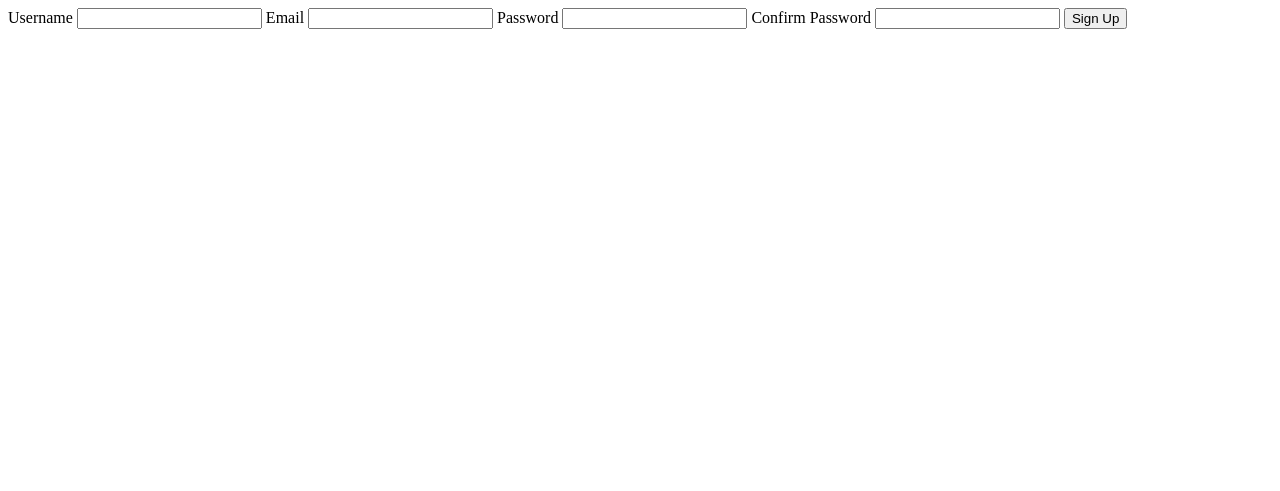
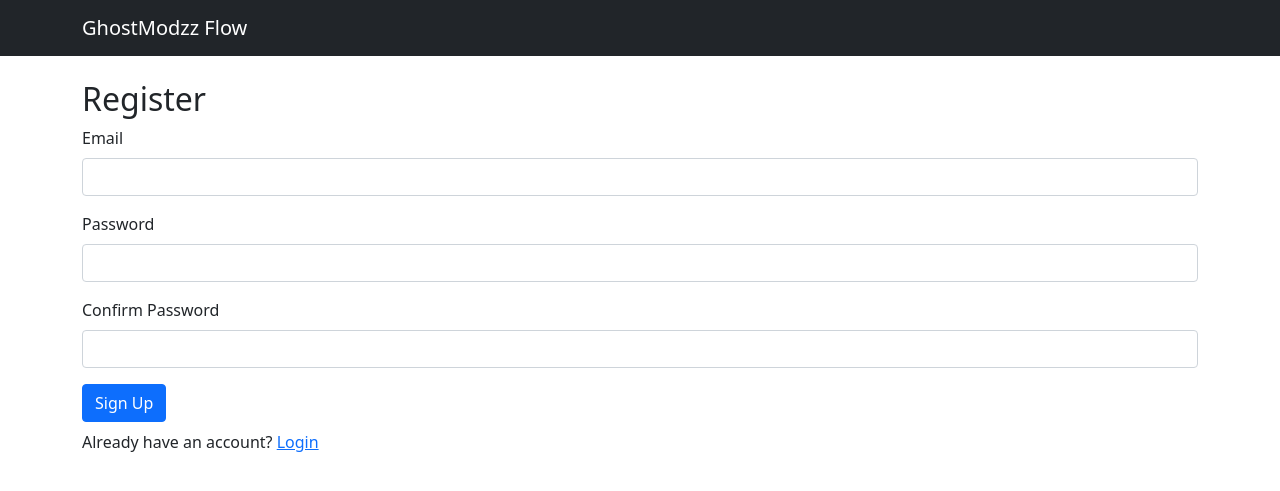
Before and after one commit to Ghostmodzzz/ghostmodzz-flow-app, a Flask app: page /register in a window 1280 px wide. Shown: the top 491 px of the page. Run offline with Flask 2, Linux system fonts and the light colour scheme; the visitor is signed in with stand-in values (Sample User, id 1).

Commit message:
Add files via upload

```diff
--- a/templates/dashboard.html
+++ b/templates/dashboard.html
@@ -1,5 +1,8 @@
+
 {% extends "layout.html" %}
 {% block title %}Dashboard{% endblock %}
 {% block content %}
-<h1>Welcome to your Dashboard</h1>
+<h2>Dashboard</h2>
+<p>Welcome, {{ name }}!</p>
+<a href="{{ url_for('logout') }}" class="btn btn-danger">Logout</a>
 {% endblock %}
--- a/templates/layout.html
+++ b/templates/layout.html
@@ -1,9 +1,28 @@
+
 <!DOCTYPE html>
-<html>
+<html lang="en">
 <head>
+    <meta charset="UTF-8">
+    <meta name="viewport" content="width=device-width, initial-scale=1.0">
+    <link href="https://cdn.jsdelivr.net/npm/bootstrap@5.1.3/dist/css/bootstrap.min.css" rel="stylesheet">
+    <link rel="stylesheet" href="{{ url_for('static', filename='css/style.css') }}">
     <title>{% block title %}{% endblock %}</title>
 </head>
 <body>
-    {% block content %}{% endblock %}
+    <nav class="navbar navbar-expand-lg navbar-dark bg-dark">
+        <div class="container">
+            <a class="navbar-brand" href="#">GhostModzz Flow</a>
+        </div>
+    </nav>
+    <div class="container mt-4">
+        {% with messages = get_flashed_messages(with_categories=true) %}
+            {% if messages %}
+                {% for category, message in messages %}
+                    <div class="alert alert-{{ category }}">{{ message }}</div>
+                {% endfor %}
+            {% endif %}
+        {% endwith %}
+        {% block content %}{% endblock %}
+    </div>
 </body>
 </html>
--- a/templates/register.html
+++ b/templates/register.html
@@ -1,12 +1,23 @@
+
 {% extends "layout.html" %}
 {% block title %}Register{% endblock %}
 {% block content %}
+<h2>Register</h2>
 <form method="POST">
     {{ form.hidden_tag() }}
-    {{ form.username.label }} {{ form.username() }}
-    {{ form.email.label }} {{ form.email() }}
-    {{ form.password.label }} {{ form.password() }}
-    {{ form.confirm_password.label }} {{ form.confirm_password() }}
-    {{ form.submit() }}
+    <div class="mb-3">
+        {{ form.email.label(class="form-label") }}
+        {{ form.email(class="form-control") }}
+    </div>
+    <div class="mb-3">
+        {{ form.password.label(class="form-label") }}
+        {{ form.password(class="form-control") }}
+    </div>
+    <div class="mb-3">
+        {{ form.confirm_password.label(class="form-label") }}
+        {{ form.confirm_password(class="form-control") }}
+    </div>
+    {{ form.submit(class="btn btn-primary") }}
 </form>
+<p class="mt-2">Already have an account? <a href="{{ url_for('login') }}">Login</a></p>
 {% endblock %}
```
Also changed, not shown: templates/login.html (+12 -3 lines).
